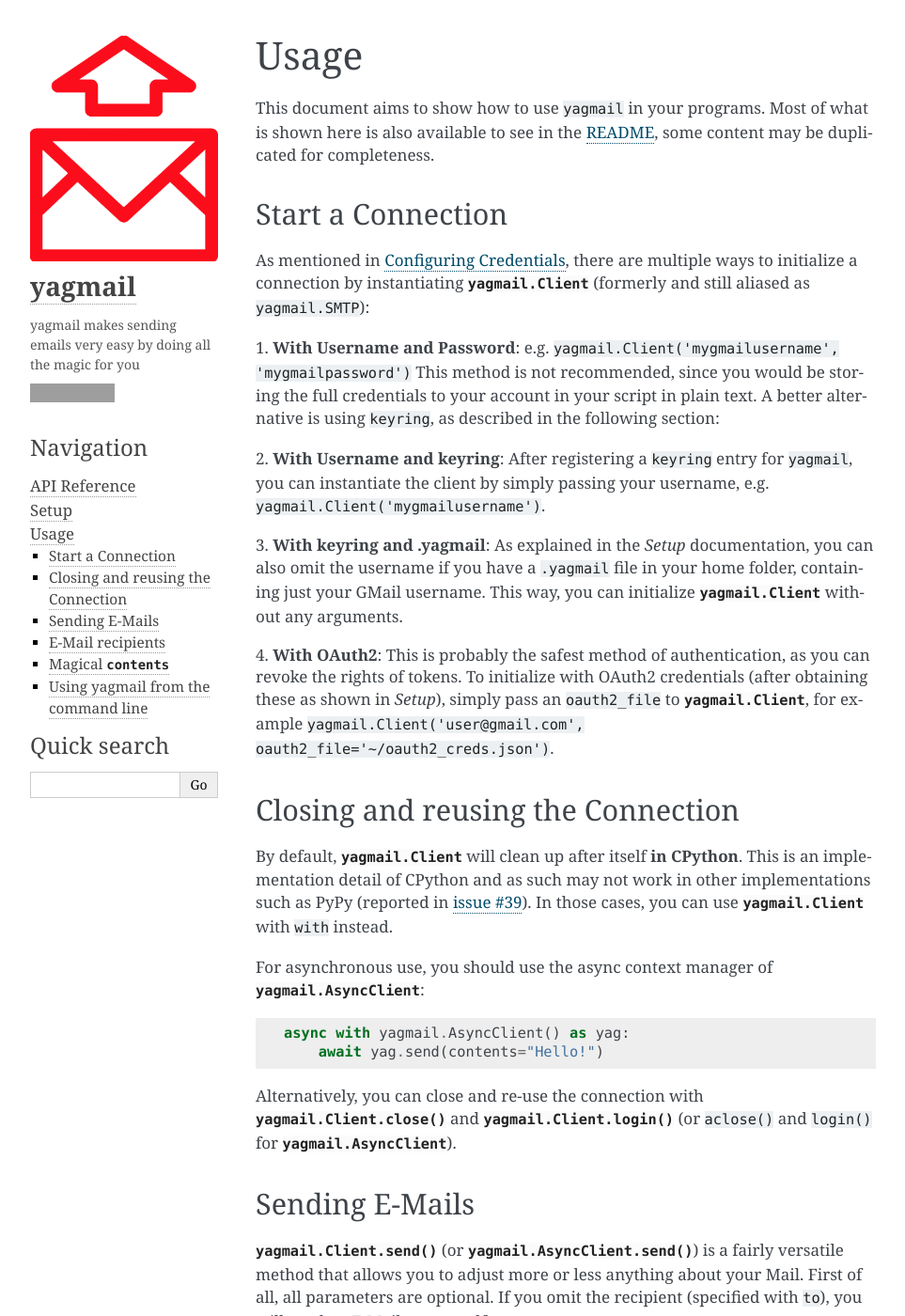
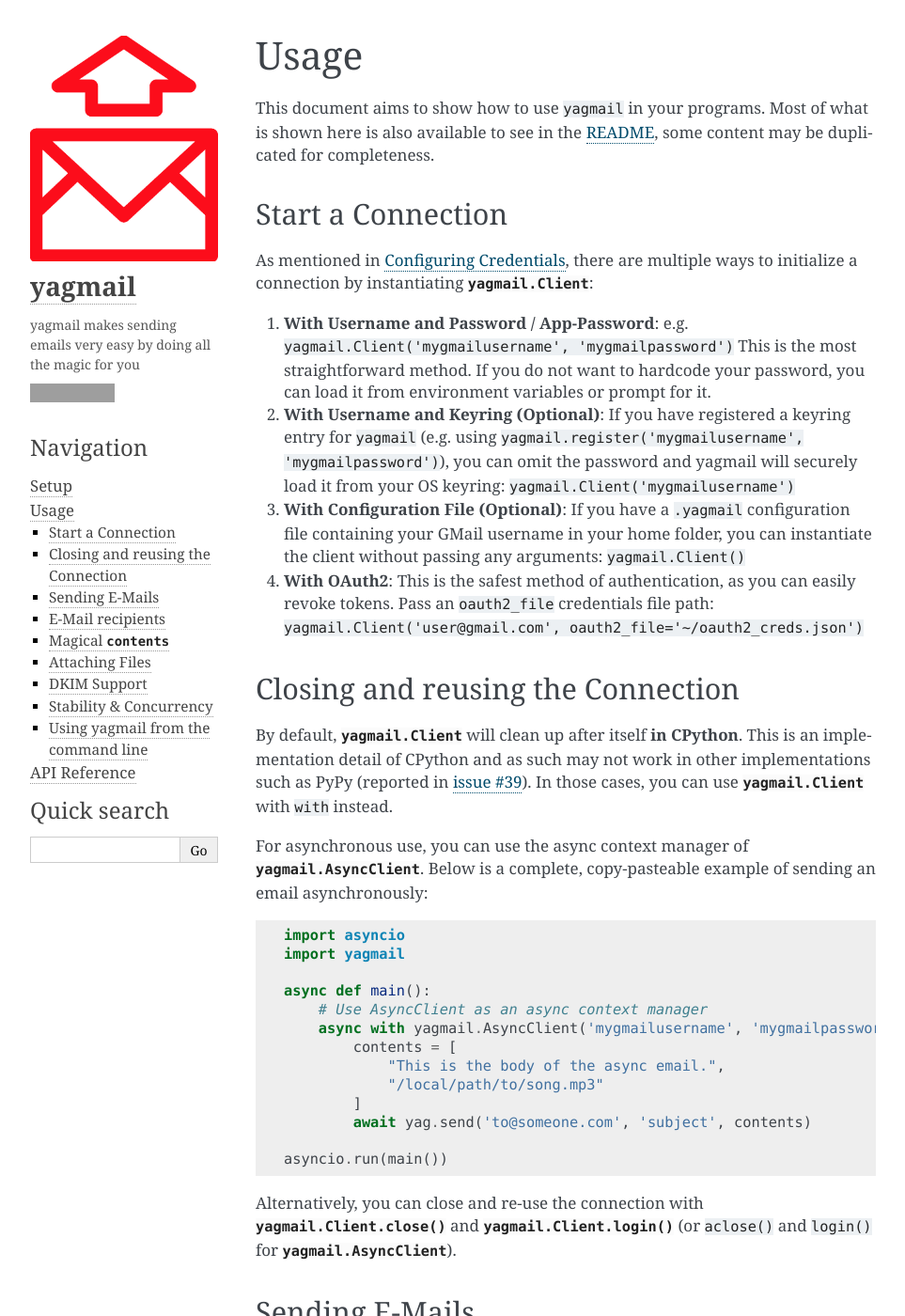
Before and after one commit to kootenpv/yagmail, a Sphinx documentation site: the page built from docs/usage.rst, in a window 1280 px wide and 1400 px high. Shown: the whole window at 94% size, without its empty margins (148-1111 px from the left). Built offline with Sphinx 7.4.7, drawn with Linux system fonts in a browser that asks for light colours; some of the changed text lies outside the part shown; grey boxes are pictures that could not be loaded.

Commit message:
Reorganize docs TOC and enrich content with missing details from README & commits

```diff
--- a/docs/api.rst
+++ b/docs/api.rst
@@ -29,6 +29,12 @@
    :members:
 
 
+DKIM
+----
+.. autoclass:: yagmail.dkim.DKIM
+   :members:
+
+
 E-Mail Contents
 ---------------
 .. autoclass:: yagmail.raw
--- a/docs/index.rst
+++ b/docs/index.rst
@@ -11,9 +11,9 @@
 .. toctree::
    :maxdepth: 2
 
-   api
    setup
    usage
+   api
 
 
 
--- a/docs/usage.rst
+++ b/docs/usage.rst
@@ -2,40 +2,29 @@
 =====
 This document aims to show how to use ``yagmail`` in your programs.
 Most of what is shown here is also available to see in the
-`README <https://github.com/Volcyy/yagmail>`_, some content may be
+`README <https://github.com/kootenpv/yagmail>`_, some content may be
 duplicated for completeness.
 
 
 Start a Connection
 ------------------
-As mentioned in :ref:`configuring_credentials`, there
-are multiple ways to initialize a connection by instantiating
-:class:`yagmail.Client` (formerly and still aliased as ``yagmail.SMTP``):
+As mentioned in :ref:`configuring_credentials`, there are multiple ways to initialize a connection by instantiating :class:`yagmail.Client`:
 
-1. **With Username and Password**:
-e.g. ``yagmail.Client('mygmailusername', 'mygmailpassword')``
-This method is not recommended, since you would be storing
-the full credentials to your account in your script in plain text.
-A better alternative is using ``keyring``, as described in the
-following section:
+1. **With Username and Password / App-Password**:
+   e.g. ``yagmail.Client('mygmailusername', 'mygmailpassword')``
+   This is the most straightforward method. If you do not want to hardcode your password, you can load it from environment variables or prompt for it.
 
-2. **With Username and keyring**:
-After registering a ``keyring`` entry for ``yagmail``, you can
-instantiate the client by simply passing your username, e.g.
-``yagmail.Client('mygmailusername')``.
+2. **With Username and Keyring (Optional)**:
+   If you have registered a keyring entry for ``yagmail`` (e.g. using ``yagmail.register('mygmailusername', 'mygmailpassword')``), you can omit the password and yagmail will securely load it from your OS keyring:
+   ``yagmail.Client('mygmailusername')``
 
-3. **With keyring and .yagmail**:
-As explained in the `Setup` documentation, you can also
-omit the username if you have a ``.yagmail`` file in your
-home folder, containing just your GMail username. This way,
-you can initialize :class:`yagmail.Client` without any arguments.
+3. **With Configuration File (Optional)**:
+   If you have a ``.yagmail`` configuration file containing your GMail username in your home folder, you can instantiate the client without passing any arguments:
+   ``yagmail.Client()``
 
 4. **With OAuth2**:
-This is probably the safest method of authentication, as you
-can revoke the rights of tokens. To initialize with OAuth2
-credentials (after obtaining these as shown in `Setup`),
-simply pass an ``oauth2_file`` to :class:`yagmail.Client`,
-for example ``yagmail.Client('user@gmail.com', oauth2_file='~/oauth2_creds.json')``.
+   This is the safest method of authentication, as you can easily revoke tokens. Pass an ``oauth2_file`` credentials file path:
+   ``yagmail.Client('user@gmail.com', oauth2_file='~/oauth2_creds.json')``
 
 
 Closing and reusing the Connection
@@ -46,12 +35,23 @@
 `issue #39 <https://github.com/kootenpv/yagmail/issues/39>`_). In those
 cases, you can use :class:`yagmail.Client` with ``with`` instead.
 
-For asynchronous use, you should use the async context manager of :class:`yagmail.AsyncClient`:
+For asynchronous use, you can use the async context manager of :class:`yagmail.AsyncClient`. Below is a complete, copy-pasteable example of sending an email asynchronously:
 
 .. code-block:: python
 
-    async with yagmail.AsyncClient() as yag:
-        await yag.send(contents="Hello!")
+    import asyncio
+    import yagmail
+
+    async def main():
+        # Use AsyncClient as an async context manager
+        async with yagmail.AsyncClient('mygmailusername', 'mygmailpassword') as yag:
+            contents = [
+                "This is the body of the async email.",
+                "/local/path/to/song.mp3"
+            ]
+            await yag.send('to@someone.com', 'subject', contents)
+
+    asyncio.run(main())
 
 Alternatively, you can close and re-use the connection with
 :meth:`yagmail.Client.close` and :meth:`yagmail.Client.login` (or
@@ -140,6 +140,81 @@
 :class:`yagmail.inline`.
 
 
+Attaching Files
+---------------
+There are multiple ways to attach files using the ``attachments`` parameter (in addition to the magical ``contents`` parameter):
+
+1. **Pass a List of Paths**:
+   You can pass a list of local file paths as a list of strings:
+
+.. code-block:: python
+
+    yag.send(
+        to='to@someone.com',
+        subject='File Attachments',
+        contents='Here are the files you requested.',
+        attachments=['path/to/attachment1.png', 'path/to/attachment2.pdf']
+    )
+
+2. **Pass an IO Stream**:
+   You can pass an instance of :class:`io.IOBase` (such as a file object):
+
+.. code-block:: python
+
+    with open('path/to/attachment.pdf', 'rb') as f:
+        yag.send(
+            to='to@someone.com',
+            subject='File Attachments',
+            contents='Attached is the PDF.',
+            attachments=f
+        )
+
+.. note::
+    When passing an IO stream, ``yagmail`` will look for the ``.name`` attribute to determine the filename and detect the MIME-type. If your IO stream does not have a ``.name`` attribute, it is highly recommended to set it manually (e.g., ``f.name = 'document.pdf'``) to avoid attachments being named generic names like ``attachment1`` without an extension.
+
+
+DKIM Support
+------------
+To send emails signed with a DKIM signature, you will first need to install the package with all optional dkim dependencies:
+
+.. code-block:: bash
+
+    pip install yagmail[dkim]
+
+Then, configure and pass a :class:`yagmail.dkim.DKIM` configuration object to your client instance:
+
+.. code-block:: python
+
+    from yagmail import Client
+    from yagmail.dkim import DKIM
+    from pathlib import Path
+
+    # Load private key bytes
+    private_key = Path("privkey.pem").read_bytes()
+
+    dkim_obj = DKIM(
+        domain=b"example.com",
+        selector=b"selector",
+        private_key=private_key,
+        include_headers=[b"To", b"From", b"Subject"] # Or pass None for defaults
+    )
+
+    yag = Client(dkim=dkim_obj)
+    yag.send(to="to@someone.com", subject="DKIM Signed Email", contents="Hi!")
+
+
+Stability & Concurrency
+-----------------------
+
+Auto-reconnect on Disconnect
+~~~~~~~~~~~~~~~~~~~~~~~~~~~~
+Both the synchronous ``Client`` and asynchronous ``AsyncClient`` feature automatic reconnection. If the SMTP server drops the connection (raising ``SMTPServerDisconnected``) during a send operation, ``yagmail`` will catch the exception, automatically log back in, and retry sending the email up to 3 times before giving up.
+
+Concurrency & Thread-safety
+~~~~~~~~~~~~~~~~~~~~~~~~~~~
+In asynchronous scripts, you can share a single ``AsyncClient`` instance across concurrent tasks safely. The client implements internal asynchronous locks (``send_lock`` and ``login_lock``) to serialize access to the underlying socket connection, preventing race conditions or interleaved data blocks during simultaneous email transmissions.
+
+
 Using yagmail from the command line
 -----------------------------------
 ``yagmail`` includes a command-line application, simply called with ``yagmail``
```
Also changed, not shown: docs/setup.rst (+13 -4 lines).
